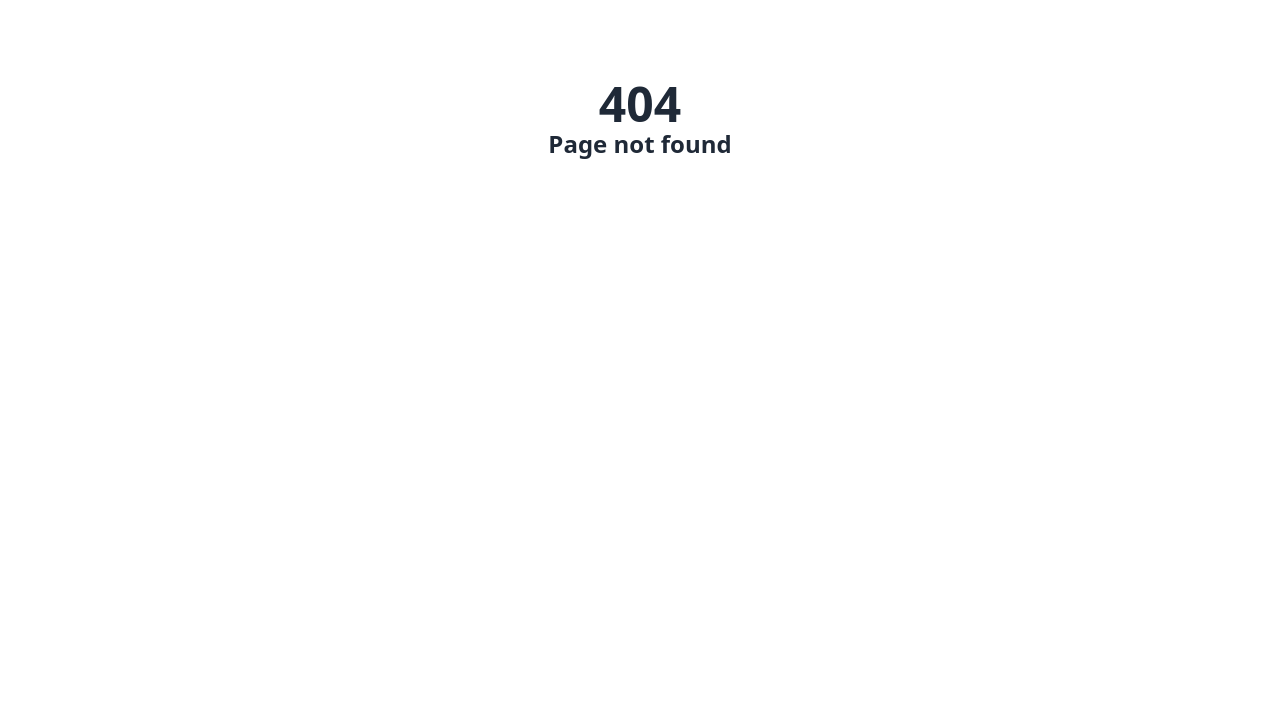
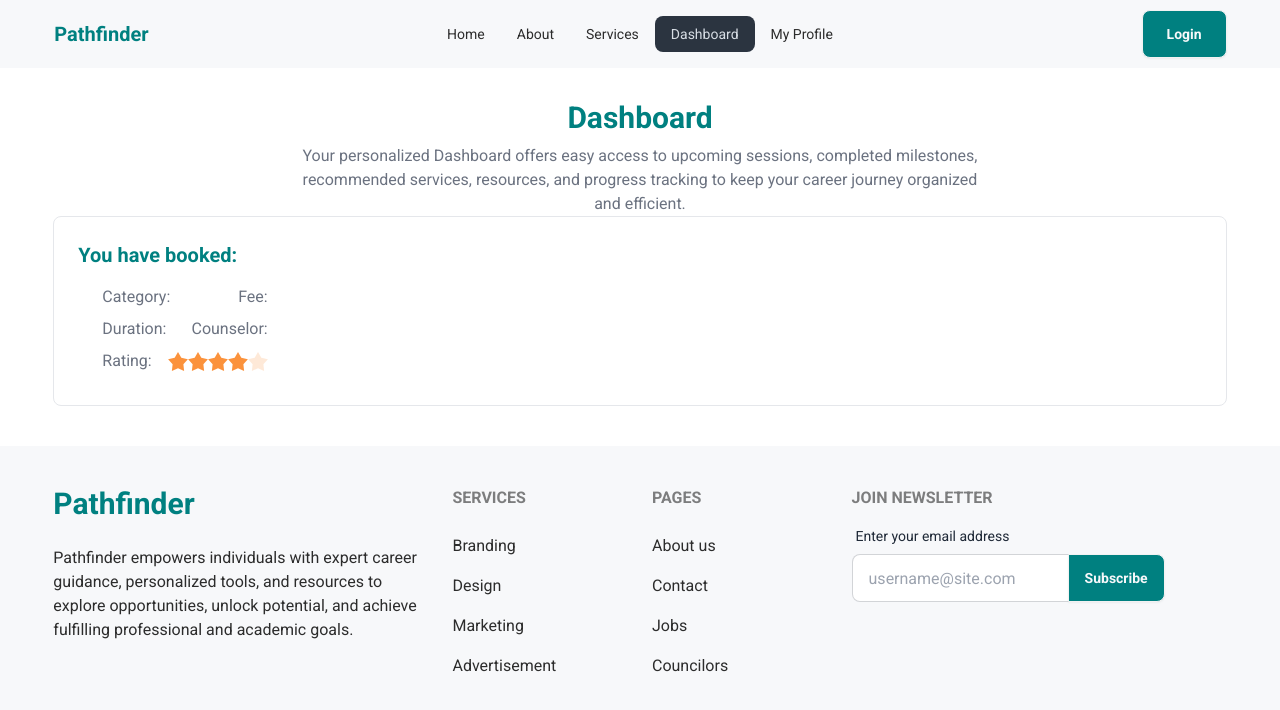
Before and after one commit to Arrafi2644/Path-Provider, a React (Vite) app: page /dashboard in a window 1280 px wide. Before the commit this address had no page. Shown: the top 710 px of the page. Built offline with nearby package versions, Linux system fonts and the light colour scheme.

Commit message:
Add about and dashboard page

```diff
--- a/src/components/Navbar.jsx
+++ b/src/components/Navbar.jsx
@@ -6,6 +6,8 @@ const Navbar = () => {
         <li><NavLink to='/'>Home</NavLink></li>
         <li><NavLink to='/about'>About</NavLink></li>
         <li><NavLink to='/services'>Services</NavLink></li>
+        <li><NavLink to='/dashboard'>Dashboard</NavLink></li>
+        <li><NavLink to='/profile'>My Profile</NavLink></li>
 
     </>
 
--- a/src/components/ServiceCart.jsx
+++ b/src/components/ServiceCart.jsx
@@ -3,9 +3,10 @@ import { Link, useNavigate } from 'react-router-dom';
 import { DataContext } from '../provider/DataProvider';
 
 const ServiceCart = ({service}) => {
-    // console.log(service);
+    console.log(service);
     const {serviceId, image, serviceName, category, pricing, counselor} = service;
     const {activeCategory, setActiveCategory} = useContext(DataContext)
+    // console.log(service);
     // console.log(activeCategory);
     const navigate = useNavigate()
 
--- /dev/null
+++ b/src/pages/Dashboard.jsx
@@ -0,0 +1,49 @@
+import React, { useContext } from 'react';
+import { DataContext } from '../provider/DataProvider';
+import { Link } from 'react-router-dom';
+
+const Dashboard = () => {
+    const {bookedService, setBookedService} = useContext(DataContext)
+    console.log(bookedService);
+    const { serviceId, image, serviceName, category, description, pricing, duration, counselor, rating } = bookedService;
+    return (
+        <div className='mt-8'>
+            <h2 className='text-center font-bold text-third text-3xl mb-2'>Dashboard</h2>
+            <p className='text-center w-full text-gray-500 md:w-3/5  mx-auto'>Your personalized Dashboard offers easy access to upcoming sessions, completed milestones, recommended services, resources, and progress tracking to keep your career journey organized and efficient.</p>
+            <div className='p-6 border rounded-lg '>
+                <h3 className='text-xl font-bold text-third mb-2'>You have booked: </h3>
+                <div>
+                <div className='flex flex-col lg:flex-row gap-6 '>
+                <div>
+                    <img className='rounded-lg' src={image} alt="" />
+                </div>
+                <div className='text-gray-500 space-y-2'>
+                    <h2 className='text-2xl font-semibold text-third'>{serviceName}</h2>
+                    <div className='flex items-center justify-between flex-col md:flex-row gap-6'>
+                        <p className=''>Category: {category}</p>
+                        <p className=''>Fee: {pricing}</p>
+                    </div>
+                    <div className='flex items-center justify-between flex-col md:flex-row gap-6'>
+                        <p>Duration: {duration}</p>
+                        <p className=''>Counselor: {counselor}</p>
+                    </div>
+                    <div className='flex items-center gap-4'>
+                        <p className=''>Rating: {rating}</p>
+                        <div className="rating">
+                            <input type="radio" name="rating-2" className="mask h-5 w-5 mask-star-2 bg-orange-400" />
+                            <input type="radio " name="rating-2" className="mask h-5 w-5 mask-star-2 bg-orange-400" defaultChecked />
+                            <input type="radio" name="rating-2" className="mask h-5 w-5 mask-star-2 bg-orange-400" defaultChecked />
+                            <input type="radio" name="rating-2" className="mask h-5 w-5 mask-star-2 bg-orange-400" defaultChecked />
+                            <input type="radio" name="rating-2" className="mask h-5 w-5 mask-star-2 bg-orange-400" />
+                        </div>
+                    </div>
+                    <p className=''>{description}</p>
+                </div>
+            </div>
+                </div>
+            </div>
+        </div>
+    );
+};
+
+export default Dashboard;
--- /dev/null
+++ b/src/pages/Profile.jsx
@@ -0,0 +1,11 @@
+import React from 'react';
+
+const Profile = () => {
+    return (
+        <div>
+            Profile page
+        </div>
+    );
+};
+
+export default Profile;
--- a/src/pages/ServiceDetails.jsx
+++ b/src/pages/ServiceDetails.jsx
@@ -4,25 +4,31 @@ import { Link, useNavigate } from 'react-router-dom';
 import { toast } from 'react-toastify';
 
 const ServiceDetails = () => {
-    const { services, activeCategory } = useContext(DataContext)
+    const { services, activeCategory, bookedService , setBookedService } = useContext(DataContext)
     const [feedback, setFeedback] = useState(null);
 
     const showServiceDetails = services?.filter(item => item.serviceId === activeCategory);
     // console.log(showServiceDetails);
 
     const { serviceId, image, serviceName, category, description, pricing, duration, counselor, rating } = showServiceDetails?.[0];
+    const booked = showServiceDetails?.[0];
     const navigate = useNavigate()
 
     const purchasePlan = () => {
-        toast.success("Congratulation.!!! Successfully purchased.")
         navigate('/')
+        if(bookedService.length < 1) {
+            setBookedService(booked)
+            toast.success("Congratulation.!!! Successfully purchased.")
+        }else{
+            toast.error("Already selected plan. You can't select multiple at a time.!!!")
+        }
     }
 
     const handleFeedback = (e) => {
      e.preventDefault();
      const feedbackMessage = e.target.feedback.value;
      setFeedback(feedbackMessage);
-     e.target.reset()
+     e.target.reset();
 
     }
 
@@ -35,11 +41,11 @@ const ServiceDetails = () => {
                 </div>
                 <div className='text-gray-500 space-y-2'>
                     <h2 className='text-2xl font-semibold text-third'>{serviceName}</h2>
-                    <div className='flex items-center justify-between gap-6'>
+                    <div className='flex items-center justify-between flex-col md:flex-row gap-6'>
                         <p className=''>Category: {category}</p>
                         <p className=''>Fee: {pricing}</p>
                     </div>
-                    <div className='flex items-center justify-between gap-6'>
+                    <div className='flex items-center justify-between flex-col md:flex-row gap-6'>
                         <p>Duration: {duration}</p>
                         <p className=''>Counselor: {counselor}</p>
                     </div>
--- a/src/pages/Services.jsx
+++ b/src/pages/Services.jsx
@@ -1,6 +1,5 @@
 import React, { useContext, useEffect, useState } from 'react';
 import ServiceCart from '../components/serviceCart';
-import { Link } from 'react-router-dom';
 import { DataContext } from '../provider/DataProvider';
 
 
--- a/src/provider/DataProvider.jsx
+++ b/src/provider/DataProvider.jsx
@@ -6,13 +6,18 @@ const DataProvider = ({children}) => {
 
     const [activeCategory, setActiveCategory] = useState(null);
     const [services, setServices] = useState([]);
+    const [bookedService, setBookedService] = useState([])
 
     const data = {
         activeCategory,
         setActiveCategory,
         services,
-        setServices
+        setServices,
+        bookedService,
+        setBookedService
     }
+
+    // console.log(bookedService);
 
     return (
        <DataContext.Provider value={data}>
```
Also changed, not shown: src/routes/router.jsx (+11 -0 lines).
